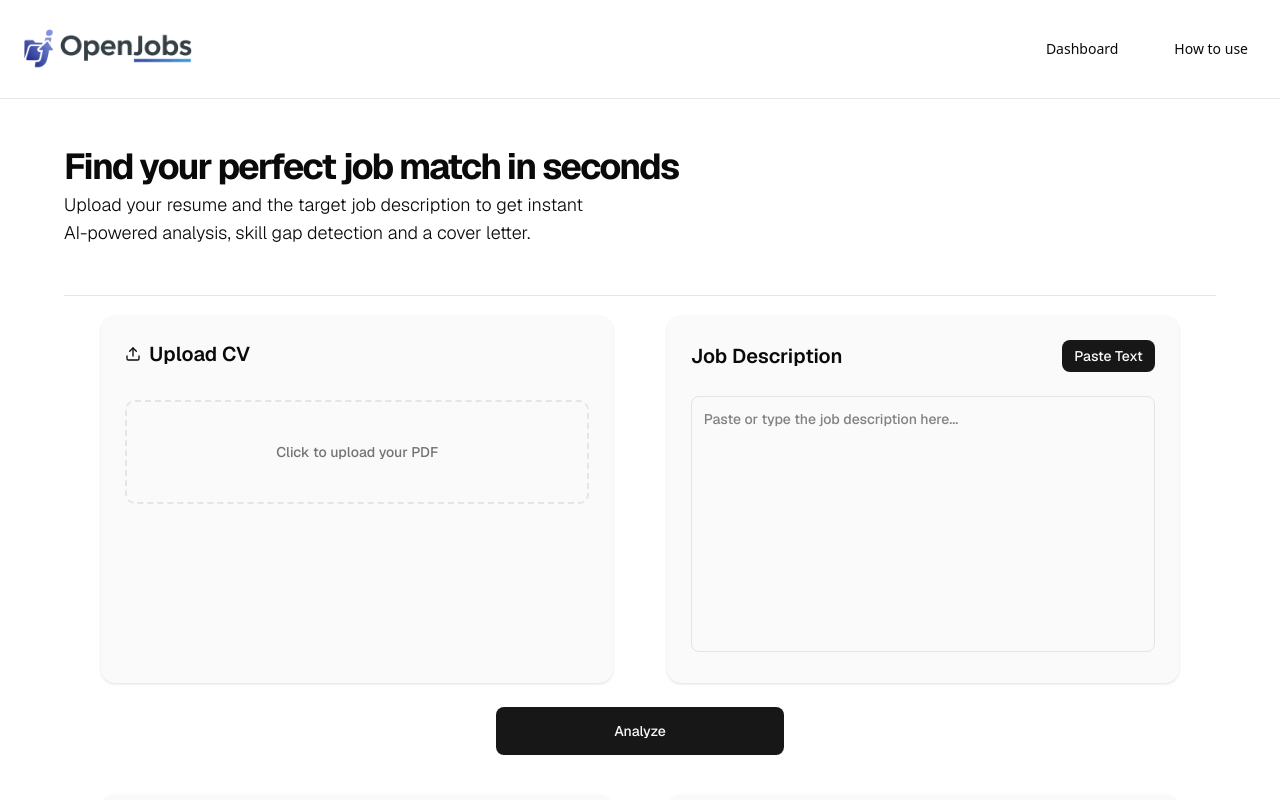
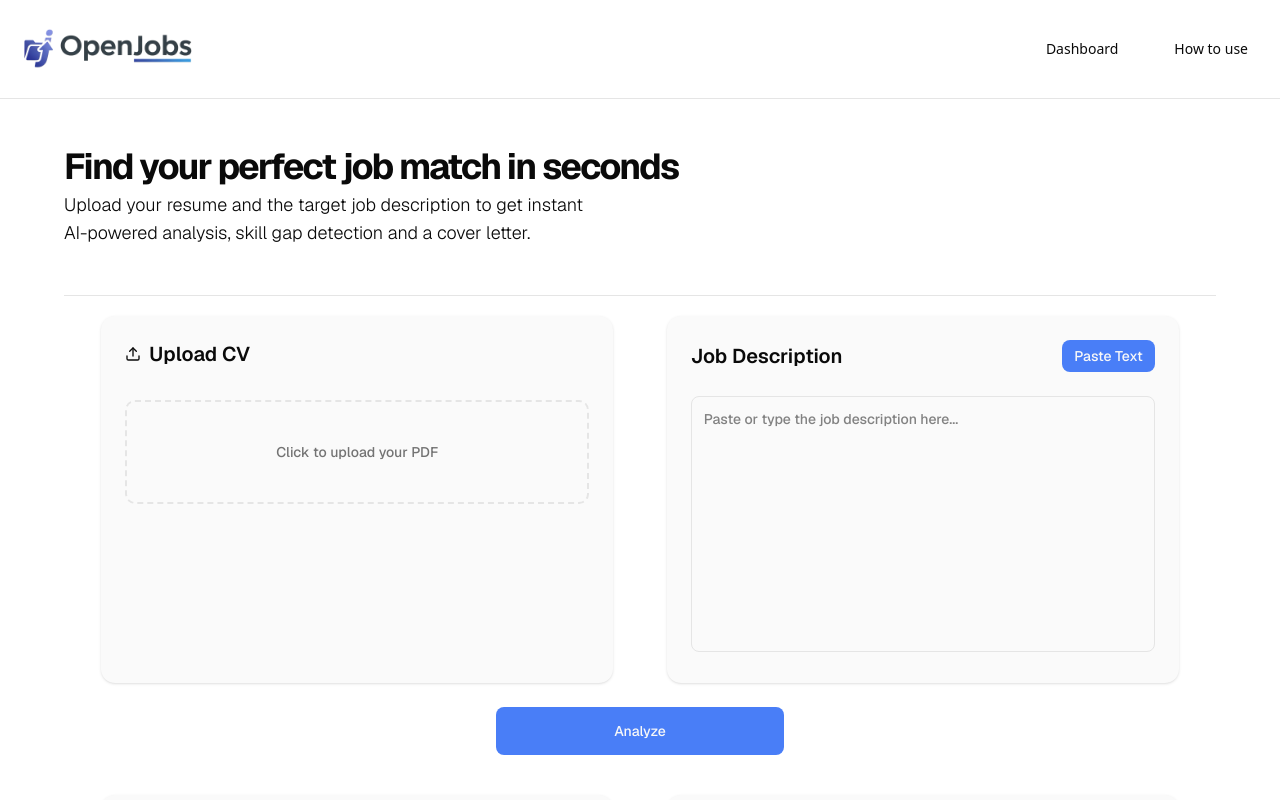
Before and after one commit to Bataklik/OpenJob, a Next.js app in the folder oj_frontend/: page / in a window 1280 px wide. Shown: the top 800 px of the page. Built offline with nearby package versions, Linux system fonts and the light colour scheme.

Commit message:
style: update global CSS variables for improved theming consistency and dark mode support

```diff
--- a/oj_frontend/app/globals.css
+++ b/oj_frontend/app/globals.css
@@ -55,18 +55,18 @@
     --card-foreground: oklch(0.145 0 0);
     --popover: oklch(1 0 0);
     --popover-foreground: oklch(0.145 0 0);
-  --primary: oklch(0.205 0 0);
-  --primary-foreground: oklch(0.985 0 0);
+    --primary: oklch(0.62 0.19 264);
+    --primary-foreground: oklch(0.98 0 0);
     --secondary: oklch(0.97 0 0);
     --secondary-foreground: oklch(0.205 0 0);
     --muted: oklch(0.97 0 0);
     --muted-foreground: oklch(0.556 0 0);
-  --accent: oklch(0.97 0 0);
-  --accent-foreground: oklch(0.205 0 0);
+    --accent: oklch(0.95 0.03 264);
+    --accent-foreground: oklch(0.35 0.08 264);
     --destructive: oklch(0.577 0.245 27.325);
     --border: oklch(0.922 0 0);
     --input: oklch(0.922 0 0);
-  --ring: oklch(0.708 0 0);
+    --ring: oklch(0.62 0.19 264);
     --chart-1: oklch(0.646 0.222 41.116);
     --chart-2: oklch(0.6 0.118 184.704);
     --chart-3: oklch(0.398 0.07 227.392);
@@ -89,8 +89,9 @@
     --card-foreground: oklch(0.985 0 0);
     --popover: oklch(0.205 0 0);
     --popover-foreground: oklch(0.985 0 0);
-  --primary: oklch(0.922 0 0);
-  --primary-foreground: oklch(0.205 0 0);
+    --primary: oklch(0.7 0.18 264);
+    --primary-foreground: oklch(0.15 0 0);
+    --ring: oklch(0.7 0.18 264);
     --secondary: oklch(0.269 0 0);
     --secondary-foreground: oklch(0.985 0 0);
     --muted: oklch(0.269 0 0);
@@ -100,7 +101,6 @@
     --destructive: oklch(0.704 0.191 22.216);
     --border: oklch(1 0 0 / 10%);
     --input: oklch(1 0 0 / 15%);
-  --ring: oklch(0.556 0 0);
     --chart-1: oklch(0.488 0.243 264.376);
     --chart-2: oklch(0.696 0.17 162.48);
     --chart-3: oklch(0.769 0.188 70.08);
```
Lines whose indentation alone changed are shown as unchanged.
